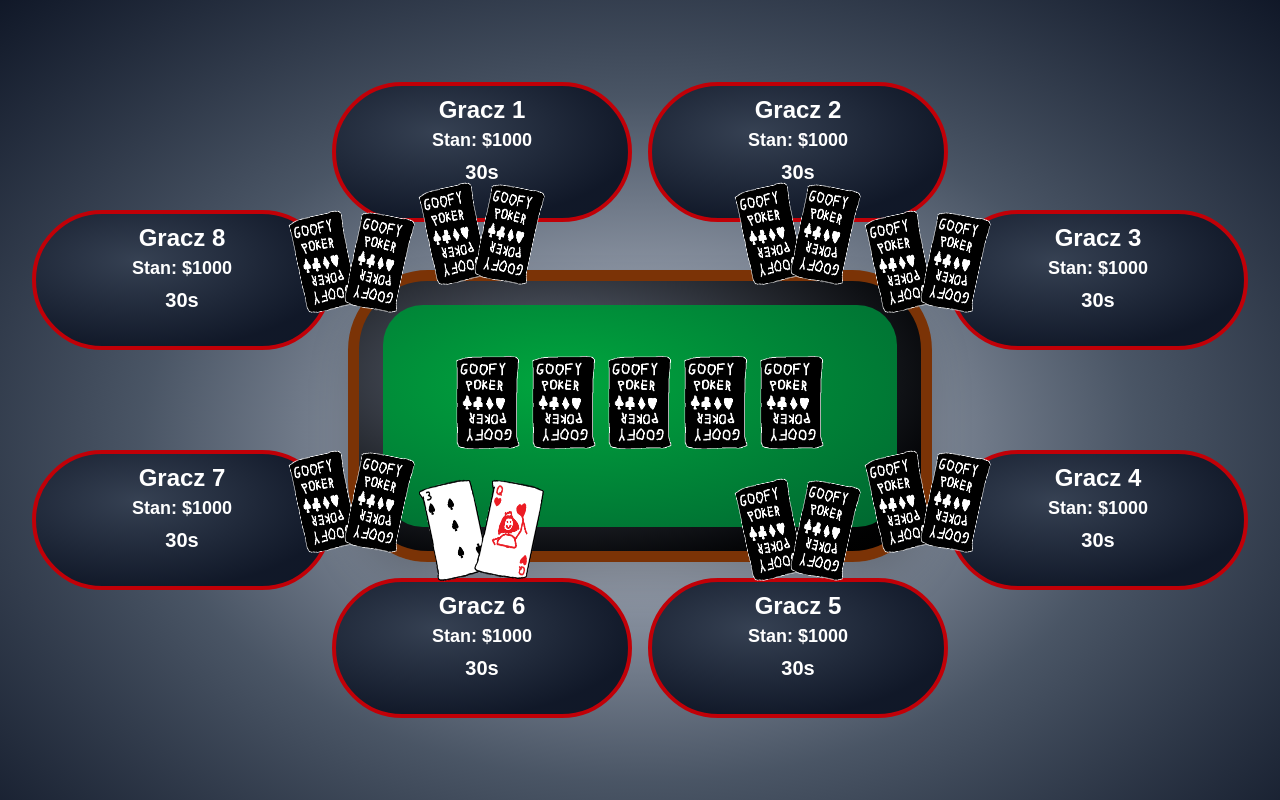
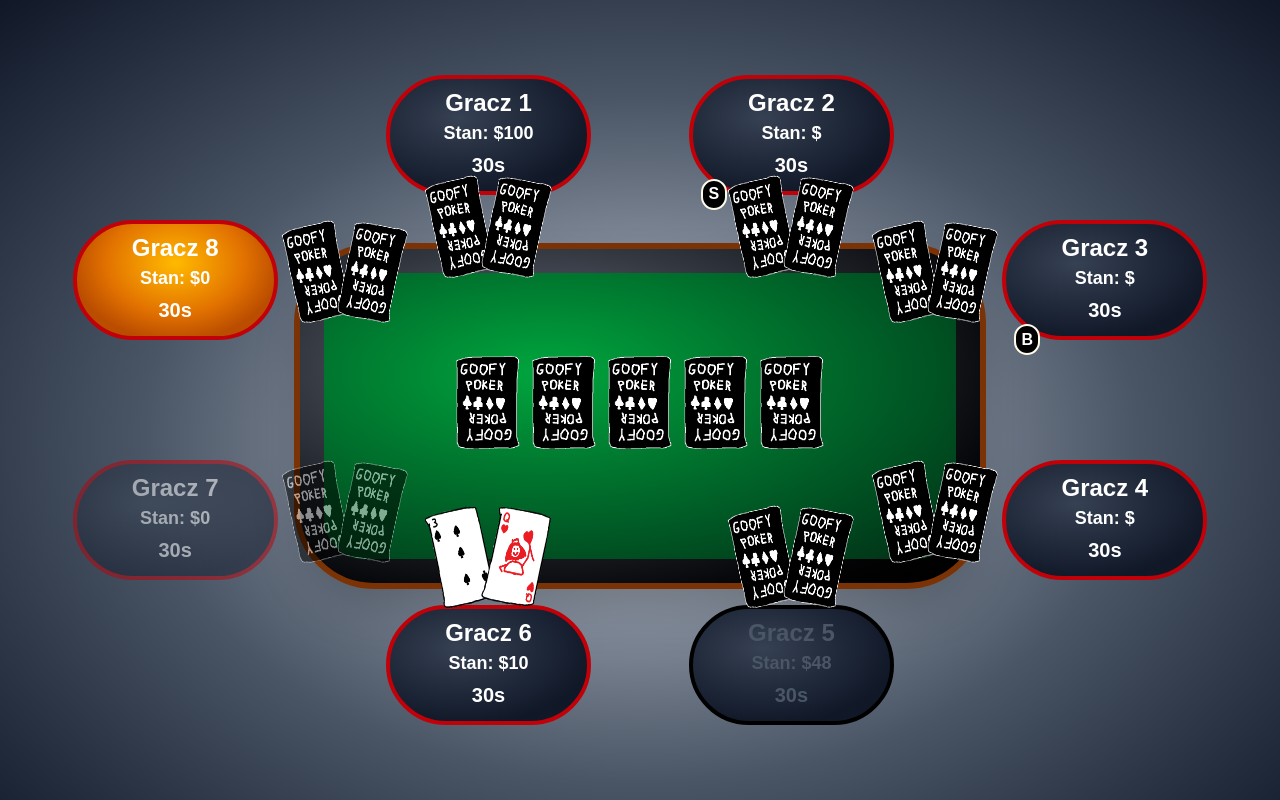
Before and after one commit to Descaplis/Poker, a Next.js app in the folder poker/: page /game in a window 1280 px wide. Built offline with nearby package versions, Linux system fonts and the light colour scheme.

Commit message:
Players interactions
Added fold all in and blinds styles.

```diff
--- a/poker/src/app/Components/elements/Player.jsx
+++ b/poker/src/app/Components/elements/Player.jsx
@@ -1,11 +1,14 @@
 import Image from "next/image";
 
-export default function Player({ name, position, cards }) {
+export default function Player({ name, position, cards, balance, endTime, isAllIn, blind, isFolded}) {
     return (
         <div>
-            {position == 'down' ? (
-                    <div className="w-75 h-35 bg-radial-[at_35%_35%] from-gray-700 to-gray-900 to-75% rounded-full border-4 relative border-red-700 p-2">
-                        <div className="flex justify-center absolute -top-25 left-0 right-0">
+            <div className={`w-[16vw] h-[15vh] ${isAllIn ? 'bg-radial-[at_50%_35%] from-amber-400 via-amber-600 to-amber-700 to-75%' :
+                'bg-radial-[at_35%_35%] from-gray-700 to-gray-900 to-75%'} rounded-full border-4 relative ${isFolded ? 'border-black' : 'border-red-700'} p-2
+                ${balance == 0 && !isAllIn && 'opacity-50'}`}>
+                <div className={`flex justify-center absolute ${position == 'down' ? '-top-25 left-0 right-0' :
+                    position == 'left' ? 'top-0 left-0 -right-85' :
+                    position == 'right' ? 'top-0 -left-85 right-0' : 'top-25 left-0 right-0'}`}>
                     <div className="w-[4.3vw] h-[12vh] transform-cpu rotate-348">
                         {
                             cards ?
@@ -23,83 +26,26 @@ export default function Player({ name, position, cards }) {
                         }
                     </div>
                 </div>
-                        <h1 className="text-white text-2xl font-black text-center m-auto pointer-events-none">{name}</h1>
-                        <h1 className="text-white text-lg font-black text-center pointer-events-none">Stan: $1000</h1>
-                        <h1 className="text-white text-xl font-black text-center mt-1 pointer-events-none">30s</h1>
+                <div className={`${position != 'down' || position != 'right' || position != 'left' ? '' : 'relative top-25 left-0 right-0'}`}>
+                    <h1 className={`${isFolded ? 'text-gray-600' : 'text-white'} text-2xl font-black text-center m-auto pointer-events-none`}>{name}</h1>
+                    <h1 className={`${isFolded ? 'text-gray-600' : 'text-white'} text-lg font-black text-center pointer-events-none`}>Stan: ${balance}</h1>
+                    <h1 className={`${isFolded ? 'text-gray-600' : 'text-white'} text-xl font-black text-center mt-1 pointer-events-none`}>30s</h1>
+                    <div className={`${position == 'right' && 'relative'}`}>
+                        {
+                            blind == 'small' ? (
+                                <div className="w-[2vw] h-[3.9vh] bg-black rounded-full flex justify-center items-center-safe border-amber-50 border-2">
+                                    <h2 className="text-white font-black">S</h2>
                                 </div>
-                ) : position == "left" ? (
-                    <div className="w-75 h-35 bg-radial-[at_35%_35%] from-gray-700 to-gray-900 to-75% rounded-full border-4 relative border-red-700 p-2">
-                        <div className="flex justify-center absolute top-0 left-0 -right-85">
-                            <div className="w-[4.3vw] h-[12vh] transform-cpu rotate-348">
-                                {
-                                    cards ?
-                                    <Image src={`/images/karty/${cards[0]}.png`} fill alt="card1"/>
-                                    :
-                                    <Image src="/images/karty/BackCard.png" fill alt="card1"/>
-                                }
-                            </div>
-                            <div className="w-[4.3vw] h-[12vh] transform-cpu rotate-12">
-                                {
-                                    cards ?
-                                    <Image src={`/images/karty/${cards[1]}.png`} fill alt="card2"/>
-                                    :
-                                    <Image src="/images/karty/BackCard.png" fill alt="card2"/>
-                                }
-                            </div>
-                        </div>
-                        <h1 className="text-white text-2xl font-black text-center m-auto pointer-events-none">{name}</h1>
-                        <h1 className="text-white text-lg font-black text-center pointer-events-none">Stan: $1000</h1>
-                        <h1 className="text-white text-xl font-black text-center mt-1 pointer-events-none">30s</h1>
-                    </div>
-                ) : position == "right" ? (
-                    <div className="w-75 h-35 bg-radial-[at_35%_35%] from-gray-700 to-gray-900 to-75% rounded-full border-4 relative border-red-700 p-2">
-                        <div className="flex justify-center absolute top-0 -left-85 right-0">
-                            <div className="w-[4.3vw] h-[12vh] transform-cpu rotate-348">
-                                {
-                                    cards ?
-                                    <Image src={`/images/karty/${cards[0]}.png`} fill alt="card1"/>
-                                    :
-                                    <Image src="/images/karty/BackCard.png" fill alt="card1"/>
-                                }
-                            </div>
-                            <div className="w-[4.3vw] h-[12vh] transform-cpu rotate-12">
-                                {
-                                    cards ?
-                                    <Image src={`/images/karty/${cards[1]}.png`} fill alt="card2"/>
-                                    :
-                                    <Image src="/images/karty/BackCard.png" fill alt="card2"/>
-                                }
-                            </div>
-                        </div>
-                        <h1 className="text-white text-2xl font-black text-center m-auto pointer-events-none">{name}</h1>
-                        <h1 className="text-white text-lg font-black text-center pointer-events-none">Stan: $1000</h1>
-                        <h1 className="text-white text-xl font-black text-center mt-1 pointer-events-none">30s</h1>
+                            ) : blind == 'big' ? (
+                                <div className="w-[2vw] h-[3.9vh] bg-black rounded-full flex justify-center items-center-safe border-amber-50 border-2">
+                                    <h2 className="text-white font-black cursor-default">B</h2>
                                 </div>
                             ) :
-                <div className="w-75 h-35 bg-radial-[at_35%_35%] from-gray-700 to-gray-900 to-75% rounded-full border-4 border-red-700 p-2">
-                    <h1 className="text-white text-2xl font-black text-center m-auto pointer-events-none">{name}</h1>
-                    <h1 className="text-white text-lg font-black text-center pointer-events-none">Stan: $1000</h1>
-                    <h1 className="text-white text-xl font-black text-center mt-1 pointer-events-none">30s</h1>
-                    <div className="flex relative justify-center">
-                        <div className="w-[4.3vw] h-[12vh] transform-cpu rotate-348">
-                            {
-                                cards ?
-                                <Image src={`/images/karty/${cards[0]}.png`} fill alt="card1"/>
-                                :
-                                <Image src="/images/karty/BackCard.png" fill alt="card1"/>
-                            }
-                        </div>
-                        <div className="w-[4.3vw] h-[12vh] transform-cpu rotate-12">
-                            {
-                                cards ?
-                                <Image src={`/images/karty/${cards[1]}.png`} fill alt="card2"/>
-                                :
-                                <Image src="/images/karty/BackCard.png" fill alt="card2"/>
+                            <div></div>
                         }
                     </div>
                 </div>
             </div>
-            }
         </div>
     );
 }
--- a/poker/src/app/Components/theGame.jsx
+++ b/poker/src/app/Components/theGame.jsx
@@ -10,22 +10,22 @@ return (
     <div className="relative w-10/11 flex items-center justify-center">
       {/* Gracze po lewej (8 i 7) */}
       <div className="flex flex-col justify-around gap-[10vh] h-[60vh] md:h-[50vh]">
-        <Player name="Gracz 8" position="left"/>
-        <Player name="Gracz 7" position="left"/>
+        <Player name="Gracz 8" position="left" balance={0} isAllIn={true}/>
+        <Player name="Gracz 7" position="left" balance={0} isAllIn={false}/>
       </div>
 
         {/* Środek: Góra, Stół, Dół */}
         <div className="flex-1 flex flex-col items-center">
             {/* Gracze na górze (1 i 2) */}
             <div className="flex justify-evenly w-full max-w-2xl gap-4">
-              <Player name="Gracz 1"/>
-              <Player name="Gracz 2" />
+              <Player name="Gracz 1" balance={100} isAllIn={false}/>
+              <Player name="Gracz 2" blind="small"/>
             </div>
 
             {/* STÓŁ */}
             <div className="w-full aspect-2/1 grow flex items-center justify-center p-2 md:p-4 mt-[4vh]">
-                <div className="aspect-2/1 w-full border-amber-900 border-4 lg:border-11 bg-radial-[at_35%_35%] from-gray-500 to-black rounded-[50px] lg:rounded-[80px] p-3 lg:p-6 shadow-2xl">
-                    <div className="flex justify-center items-center w-full h-full bg-radial-[at_35%_35%] from-green-600 to-green-800 rounded-[40px] gap-3">
+                <div className="aspect-2/1 w-full border-amber-900 border-4 lg:border-6 bg-radial-[at_35%_35%] from-gray-500 to-black rounded-[50px] lg:rounded-[80px] p-3 lg:p-6 shadow-2xl">
+                    <div className="flex justify-center items-center w-full h-full bg-radial-[at_35%_35%] from-green-600 to-green-950 rounded-[40px] gap-3">
                         <div className="w-[5vw] h-[15vh]">
                             <img src="/images/karty/BackCard.png"></img>
                         </div>
@@ -47,14 +47,14 @@ return (
 
             {/* Gracze na dole (5 i 6) */}
             <div className="flex justify-evenly w-full max-w-2xl gap-4">
-                <Player name="Gracz 6" position="down" cards={["3Pik", "queenKier"]}/>
-                <Player name="Gracz 5" position="down"/>
+                <Player name="Gracz 6" position="down" cards={["3Pik", "queenKier"]} balance={10} isAllIn={false}/>
+                <Player name="Gracz 5" position="down" balance={48} isFolded={true}/>
             </div>
       </div>
 
       {/* Gracze po prawej (3 i 4) */}
       <div className="flex flex-col justify-around gap-[10vh] h-[60vh] md:h-[50vh]">
-        <Player name="Gracz 3" position="right"/>
+        <Player name="Gracz 3" position="right" blind="big"/>
         <Player name="Gracz 4" position="right"/>
       </div>
     </div>
--- a/poker/src/app/page.js
+++ b/poker/src/app/page.js
@@ -10,7 +10,7 @@ import RaiseBtn from "./Components/elements/RaiseBtn";
 export default async function Home() {
   return (
     <div className="max-w-full max-h-full">
-      <MainPage/>
+      <TheGame/>
     </div>
   );
 }
```
Also changed, not shown: poker/src/app/Components/lobby.jsx (line endings or trailing spaces). Lines whose indentation alone changed are shown as unchanged.
